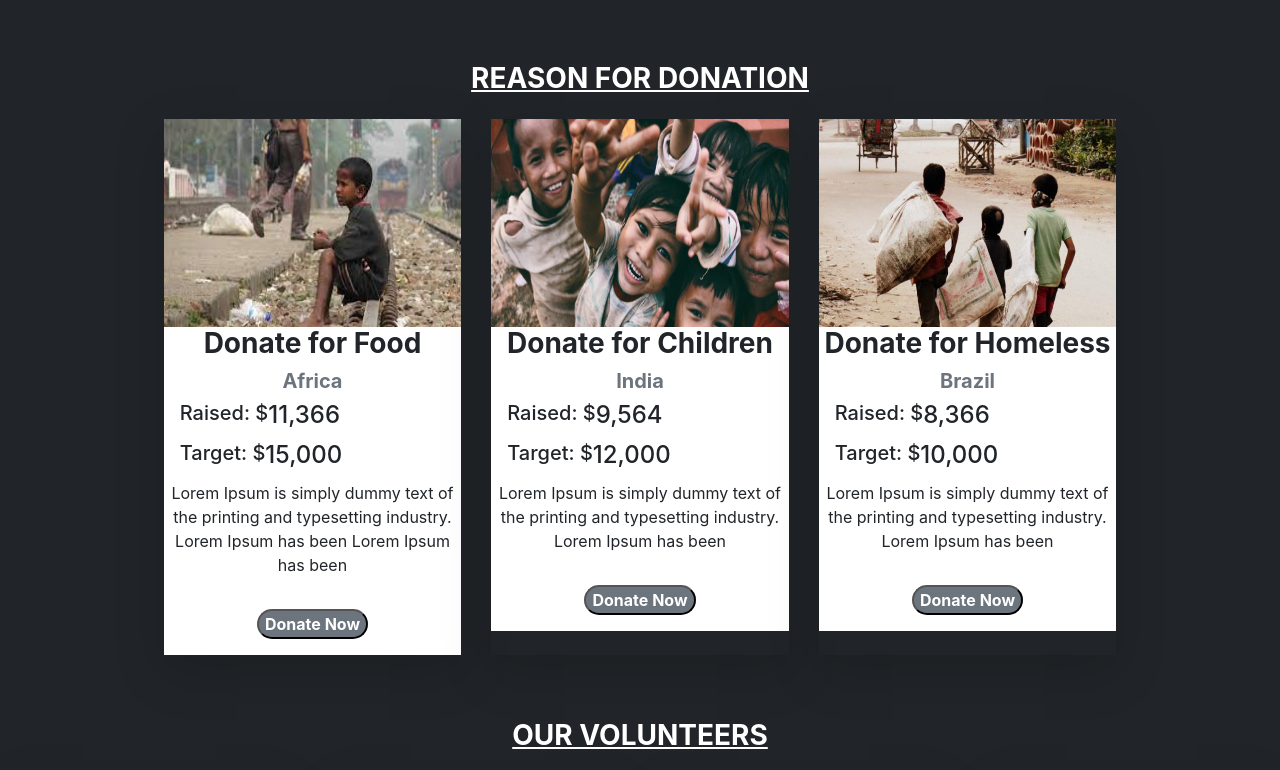
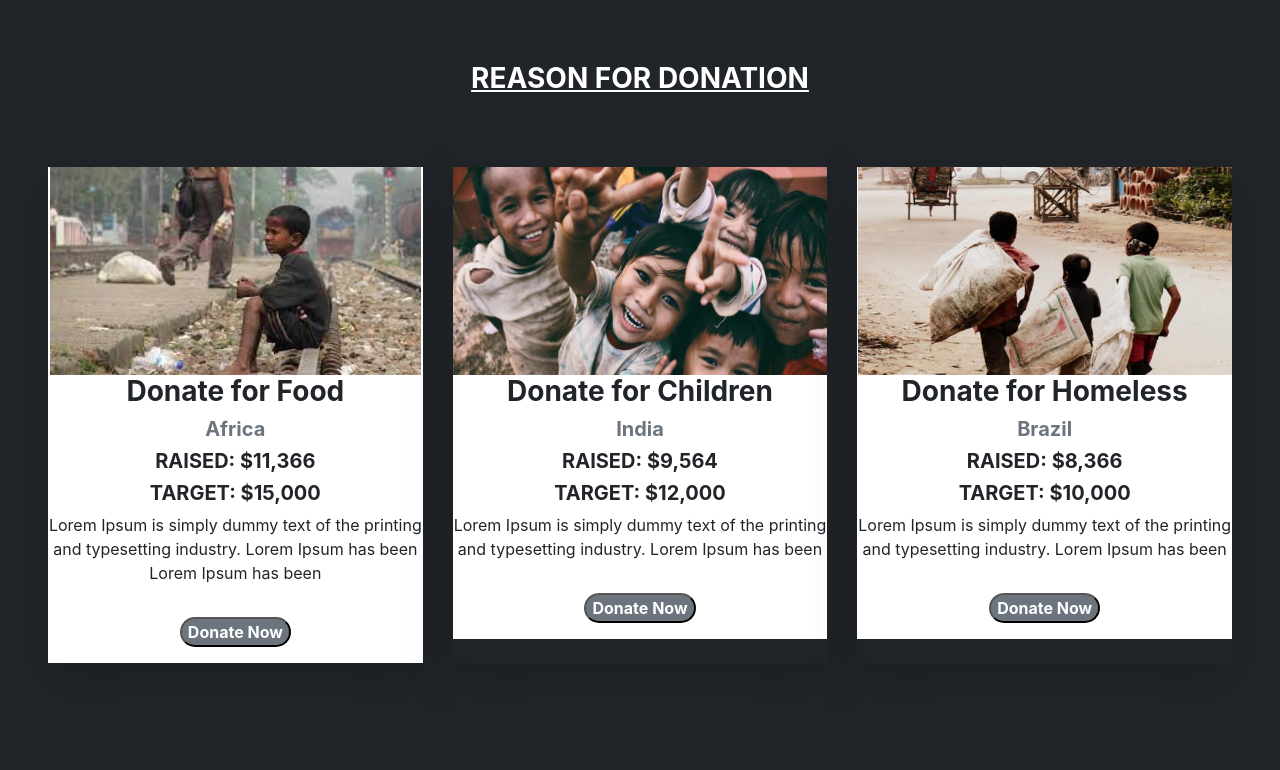
Before and after one commit to muhammadTawhid/job-hunter, a React (Create React App) app: page /home in a window 1280 px wide. Shown: the part 930-1700 px from the top of the page. Built offline with nearby package versions, Linux system fonts and the light colour scheme.

Commit message:
change the donation card something

```diff
--- a/src/components/Donation/Donation.js
+++ b/src/components/Donation/Donation.js
@@ -42,7 +42,7 @@ const Donation = () => {
           <b>REASON FOR DONATION</b>
         </h3>
       </div>
-      <div className="row justify-content-center ">
+      <div className="row justify-content-center p-5">
         {donateServices.map((donate) => (
           <DonationCard donate={donate}></DonationCard>
         ))}
--- a/src/components/DonationCard/DonationCard.js
+++ b/src/components/DonationCard/DonationCard.js
@@ -4,7 +4,7 @@ const DonationCard = (props) => {
   const { title, img, place, raised, target, description } = props.donate;
 
   return (
-    <div className="col-md-3 d-flex justify-content-center my-3">
+    <div className="col-md-4 d-flex justify-content-center my-3">
       <div className=" shadow-lg">
         <div className=" info-container service-red">
           <div className="text-center bg-white">
@@ -15,14 +15,10 @@ const DonationCard = (props) => {
             <h5 className="text-secondary">
               <b>{place}</b>
             </h5>
-            <h4 className="d-flex ml-3 ">
-              <h5>Raised: $</h5>
-              {raised}
-            </h4>
-            <h4 className="d-flex ml-3">
-              <h5>Target: $</h5>
-              {target}
-            </h4>
+            <h5 className="justify-content-center"> <strong>RAISED: ${raised}</strong></h5>
+
+              <h5 className="justify-content-center"><strong>TARGET: ${target}</strong> </h5>
+
             <p className="text-center ">{description}</p>
             <button
               style={{ borderRadius: "15px" }}
```
